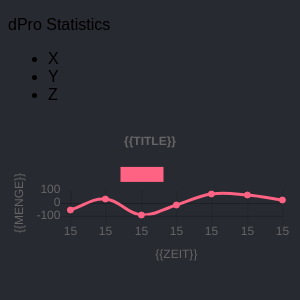
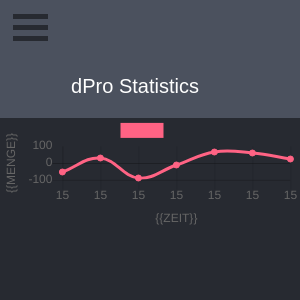
Before and after one commit to NLDev/dPro, an Electron app: page main/main.html in a window 300 px wide. Drawn offline with Linux system fonts and the light colour scheme; files whose address does not match are found by name.

Commit message:
Added drawer styles

```diff
--- a/main/main.css
+++ b/main/main.css
@@ -11,11 +11,134 @@
 
 body {
     background-color:           #272A31;
+    overflow:                   hidden;
+    margin:                     0;
+    padding:                    0;
 }
 
 canvas { -webkit-user-select:   none; }
 
 .wrapper {
     width:                      100%;
-    margin-top:                 20px;
+    margin-top:                 80px;
 }
+
+.left { float:                  left; }
+
+.small  { font-size:            75%;  }
+.medium { font-size:            100%; }
+.large  { font-size:            125%; }
+
+.container {
+    position:                   relative;
+    z-index:                    1;
+    padding:                    .5em;
+    padding-left:               .8em;
+    width:                      1%;
+}
+
+.title{ width:                  90%; }
+
+.title p {
+    color:                      #FFF;
+    -webkit-user-select:        none;
+}
+
+.bar {
+    position:                   absolute;
+    z-index:                    2;
+    top:                        0;
+    background-color:           #4B515E;
+    display:                    table;
+    width:                      100%;
+    height:                     2em;
+}
+
+.bar-item {
+    position:                   relative;
+    vertical-align:             middle;
+    display:                    inline-table;
+    height:                     auto;
+    text-align:                 center;
+}
+
+.bar1, .bar2, .bar3 {
+    width:                      35px;
+    height:                     5px;
+    background-color:           #272A31;
+    margin:                     6px 0;
+    transition:                 0.4s;
+}
+
+.change .bar1 {
+    -webkit-transform:          rotate(-45deg) translate(-9px, 6px);
+    transform:                  rotate(-45deg) translate(-9px, 6px);
+}
+
+.change .bar2 { opacity:        0; }
+
+.change .bar3 {
+    -webkit-transform:          rotate(45deg) translate(-8px, -8px);
+    transform:                  rotate(45deg) translate(-8px, -8px);
+}
+
+.space { height:                3.5em; }
+
+.drawer {
+    position:                   fixed;
+    z-index:                    1;
+    background-color:           #4B515E;
+    color:                      #FFF;
+    height:                     100%;
+    transition:                 0.5s;
+}
+
+.open { width:                  40%; }
+
+.close {
+    overflow-x:                 hidden;
+    width:                      0%;
+    transition:                 0.5s;
+    -webkit-transition-timing-function: ease-out;
+}
+
+.drawer ul {
+    margin:                     0;
+    padding:                    0;
+}
+
+.drawer ul li {
+    margin:                     0;
+    padding:                    0;
+    height:                     3em;
+    list-style:                 none;
+    padding-top:                1em;
+    padding-bottom:             1em;
+    padding-right:              1em;
+}
+
+.drawer ul li:hover{
+    -webkit-transition-timing-function: ease;
+    transition:                 0.5s;
+    background-color:           #333;
+    -webkit-box-shadow:         inset 10px 10px 35px -17px rgba(26, 26, 26, 1);
+}
+
+.overlay {
+  position:                     absolute;
+  width:                        100%;
+  height:                       100%;
+  background-color:             #000;
+}
+
+.under {
+    -webkit-transition:         all 0.5s ease;
+    opacity:                    0;
+    z-index:                    -1;
+}
+
+.over{
+    -webkit-transition:         all 0.5s ease;
+    z-index:                    1;
+    opacity:                    1;
+}
```
